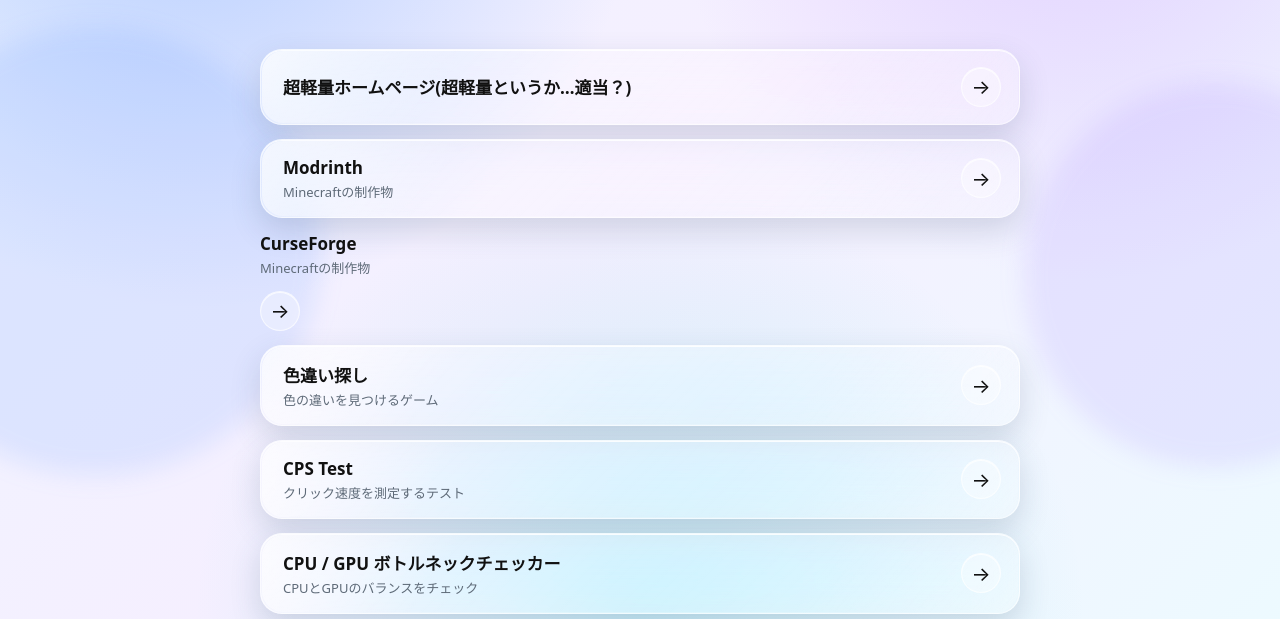
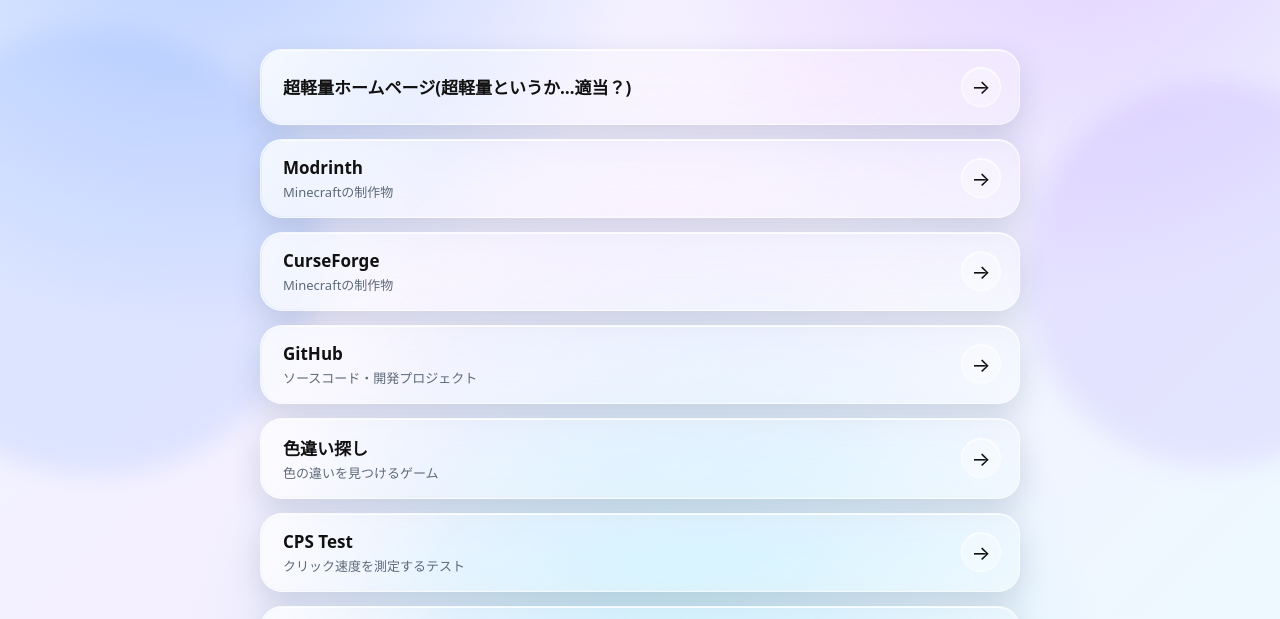
Before and after one commit to stone-block9965/stone-block9965.github.io, a plain HTML site: page links/index.html in a window 1280 px wide. Shown: the part 357-976 px from the top of the page. Drawn offline with Linux system fonts and the light colour scheme.

Commit message:
index.html

```diff
--- a/links/index.html
+++ b/links/index.html
@@ -494,7 +494,7 @@
             <a
                 class="glass-button"
                 href="/lite/"
->
+            >
                 <span class="button-text">
                     <span class="button-title">
                         超軽量ホームページ(超軽量というか…適当？)
@@ -506,8 +506,6 @@
                 </span>
             </a>
 
-
-
             <a
                 class="glass-button"
                 href="https://modrinth.com/user/stoneblock9965"
@@ -515,22 +513,18 @@
                 rel="noopener noreferrer"
             >
                 <span class="button-text">
-
                     <span class="button-title">
                         Modrinth
                     </span>
-
                     <span class="button-subtitle">
                         Minecraftの制作物
                     </span>
-
                 </span>
 
                 <span class="arrow" aria-hidden="true">
                     →
                 </span>
-            </a
-
+            </a>
 
             <a
                 class="glass-button"
@@ -539,15 +533,12 @@
                 rel="noopener noreferrer"
             >
                 <span class="button-text">
-
                     <span class="button-title">
                         CurseForge
                     </span>
-
                     <span class="button-subtitle">
                         Minecraftの制作物
                     </span>
-
                 </span>
 
                 <span class="arrow" aria-hidden="true">
@@ -555,21 +546,19 @@
                 </span>
             </a>
 
-
             <a
                 class="glass-button"
-                href="/color/"
+                href="https://github.com/stone-block9965"
+                target="_blank"
+                rel="noopener noreferrer"
             >
                 <span class="button-text">
-
                     <span class="button-title">
-                        色違い探し
+                        GitHub
                     </span>
-
                     <span class="button-subtitle">
-                        色の違いを見つけるゲーム
+                        ソースコード・開発プロジェクト
                     </span>
-
                 </span>
 
                 <span class="arrow" aria-hidden="true">
@@ -577,21 +566,35 @@
                 </span>
             </a>
 
+            <a
+                class="glass-button"
+                href="/color/"
+            >
+                <span class="button-text">
+                    <span class="button-title">
+                        色違い探し
+                    </span>
+                    <span class="button-subtitle">
+                        色の違いを見つけるゲーム
+                    </span>
+                </span>
+
+                <span class="arrow" aria-hidden="true">
+                    →
+                </span>
+            </a>
 
             <a
                 class="glass-button"
                 href="/cps/"
-                >
+            >
                 <span class="button-text">
-
                     <span class="button-title">
                         CPS Test
                     </span>
-
                     <span class="button-subtitle">
                         クリック速度を測定するテスト
                     </span>
-
                 </span>
 
                 <span class="arrow" aria-hidden="true">
@@ -604,22 +607,18 @@
                 href="/bottleneck-checker/"
             >
                 <span class="button-text">
-
                     <span class="button-title">
                         CPU / GPU ボトルネックチェッカー
                     </span>
-
                     <span class="button-subtitle">
                         CPUとGPUのバランスをチェック
                     </span>
-
                 </span>
 
                 <span class="arrow" aria-hidden="true">
                     →
                 </span>
             </a>
-
         </section>
 
 
```
